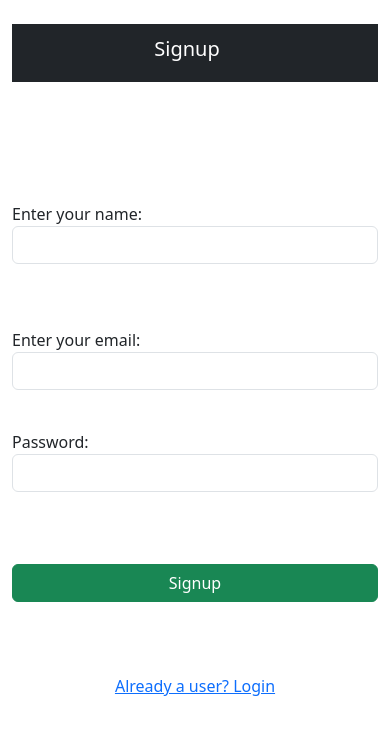
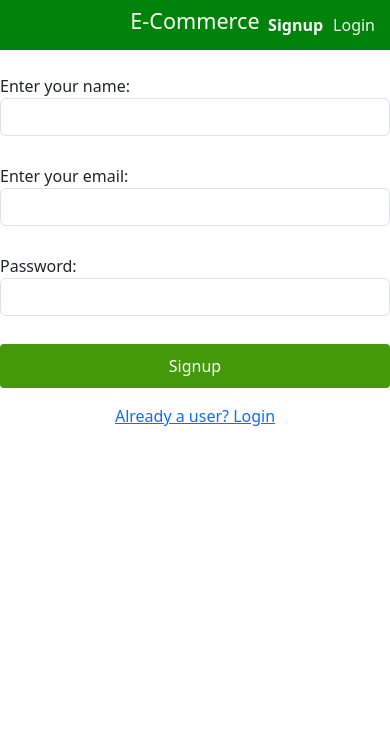
Before and after one commit to Parrichaya/E-Commerce, a website: page public/signup/signup.html in a window 390 px wide. Drawn offline with nearby package versions, Linux system fonts and the light colour scheme.

Commit message:
navbar changes

```diff
--- /dev/null
+++ b/public/admin/styles.css
@@ -0,0 +1,28 @@
+.navbar {
+    background-color: rgb(0, 130, 11); /* Change this color as needed */
+    margin-bottom: 0; /* Removes bottom margin */
+    position: fixed;
+    width: 100%;
+    top: 0;
+    z-index: 1000;
+}
+
+body {
+    padding-top: 56px; /* Adjust this value based on navbar height */
+}
+
+.nav-link {
+    color: #ffffff;
+}
+
+.nav-link:hover {
+    color: #ffdd57;
+}
+
+.nav-link.active {
+    color: #ffd700;
+}
+
+.signout-link {
+    margin-left: auto; /* Pushes the "Sign Out" link to the extreme right */
+}
--- /dev/null
+++ b/public/shop/styles.css
@@ -0,0 +1,28 @@
+.navbar {
+    background-color: rgb(0, 130, 11); /* Change this color as needed */
+    margin-bottom: 0; /* Removes bottom margin */
+    position: fixed;
+    width: 100%;
+    top: 0;
+    z-index: 1000;
+}
+
+body {
+    padding-top: 56px; /* Adjust this value based on navbar height */
+}
+
+.nav-link {
+    color: #ffffff;
+}
+
+.nav-link:hover {
+    color: #ffdd57;
+}
+
+.nav-link.active {
+    color: #ffd700;
+}
+
+.signout-link {
+    margin-left: auto; /* Pushes the "Sign Out" link to the extreme right */
+}
--- a/public/signup/signup.html
+++ b/public/signup/signup.html
@@ -4,33 +4,42 @@
     <meta charset="UTF-8" />
     <meta http-equiv="X-UA-Compatible" content="IE=edge" />
     <meta name="viewport" content="width=device-width, initial-scale=1.0" />
-    <title>Document</title>
+    <title>Signup</title>
     <link href="https://cdn.jsdelivr.net/npm/bootstrap@5.3.3/dist/css/bootstrap.min.css" rel="stylesheet" integrity="sha384-QWTKZyjpPEjISv5WaRU9OFeRpok6YctnYmDr5pNlyT2bRjXh0JMhjY6hW+ALEwIH" crossorigin="anonymous">
     <script src="https://cdn.jsdelivr.net/npm/bootstrap@5.3.3/dist/js/bootstrap.bundle.min.js" integrity="sha384-YvpcrYf0tY3lHB60NNkmXc5s9fDVZLESaAA55NDzOxhy9GkcIdslK1eN7N6jIeHz" crossorigin="anonymous"></script>
-    <link rel="stylesheet" href="../../styles.css" />
+    <link rel="stylesheet" href="../styles.css" />
 </head>
-  <body style="margin: 0px">
+<body>
+    <nav class="navbar navbar-expand-lg navbar-custom">
         <div class="container-fluid">
-    <nav class="navbar navbar-dark bg-dark">
-        <span class="navbar-brand h1 d-flex justify-content-center w-100">Signup</span>
+          <h4 class="text-center mx-auto">E-Commerce</h4>
+          <ul class="navbar-nav ml-auto">
+            <li class="nav-item">
+                <a class="nav-link active" href="#">Signup</a>
+            </li>
+            <li class="nav-item">
+                <a class="nav-link" href="../login/login.html">Login</a>
+            </li>
+          </ul>
+        </div>
       </nav><br>
         <div class="row justify-content-center">
             <div class="col-md-4">
                 <form onsubmit="signup(event)">
-            <div class="form-group mb-3">
+                    <div class="form-group mb-1">
                         <label for="username">Enter your name:</label>
                         <input type="text" name="username" id="username" class="form-control" required/>
-            </div>
-            <div class="form-group mb-3">
+                    </div><br>
+                    <div class="form-group mb-1">
                         <label for="email">Enter your email:</label>
                         <input type="email" name="email" id="email" class="form-control" required/>
-            </div>
-            <div class="form-group mb-3">
+                    </div><br>
+                    <div class="form-group mb-1">
                         <label for="password">Password:</label>
                         <input type="password" name="password" id="password" class="form-control" required>
-            </div>
+                    </div><br>
                     <div class="d-grid gap-2">
-              <button type="submit" class="btn btn-success">Signup</button>
+                        <button type="submit" class="btn btn-green">Signup</button>
                     </div>
                 </form>
                 <div class="d-flex justify-content-center mt-3">
@@ -39,8 +48,8 @@
             </div>
         </div>
     </div>
-    <div id ="error-message"></div>
-  </body>
+    <div id="error-message"></div>
     <script src="https://cdnjs.cloudflare.com/ajax/libs/axios/1.6.1/axios.min.js"></script>
     <script src="signup.js"></script>
+</body>
 </html>
--- a/public/styles.css
+++ b/public/styles.css
@@ -32,9 +32,75 @@
     margin-right: auto;
 }
 
+.navbar-custom {
+    background-color: rgb(0, 130, 11);
+    display: flex;
+}
+.nav-link.active {
+    background-color: rgb(0, 130, 11);
+    color: white !important;
+    font-weight: bold;
+}
+.nav-link {
+    color: whitesmoke;
+    &:hover {
+        color: rgb(182, 221, 160);
+    }
+}
+
+.navbar h4 {
+    margin-right: -50px;
+    color: white;
+    font-size: 1.5rem;
+  }
+
+.navbar-nav {
+    position: absolute;
+    right: 10px;
+    top: 50%;
+    transform: translateY(-50%);
+}
+
+.btn-green {
+    background-color: rgb(67, 153, 10) ;
+    color: white;
+    padding: 10px 20px;
+    border: none;
+    border-radius: 4px;
+    &:hover {
+        background-color: rgb(0, 130, 11);
+        color: white;
+    }
+}
+
 /* Media query for smaller screens */
 @media (max-width: 768px) {
     #form-block {
         margin-top: 10px; /* Adjust as needed */
     }
+
+    .navbar-custom .navbar-nav {
+        flex-direction: row; /* Keep nav items in a row */
+    }
+
+    .navbar-custom .nav-link {
+        margin: 0 5px; /* Adjust spacing between links */
+    }
+
+    .navbar h4 {
+        margin-right: -50px;
+        color: white;
+        font-size: 1.35rem;
+    }
 }
+
+@media (max-width: 992px) {
+
+    .navbar-custom .navbar-nav {
+        flex-direction: row; /* Keep nav items in a row */
+    }
+
+    .navbar-custom .nav-link {
+        margin: 0 5px; /* Adjust spacing between links */
+    }
+}
```
Also changed, not shown: public/admin/add-product.html (+10 -5 lines), public/admin/admin-products.html (+7 -4 lines), public/login/login.html (+19 -9 lines), public/shop/cart.html (+7 -4 lines), public/shop/orders.html (+7 -4 lines), public/shop/products.html (+7 -4 lines). Lines whose indentation alone changed are shown as unchanged.
